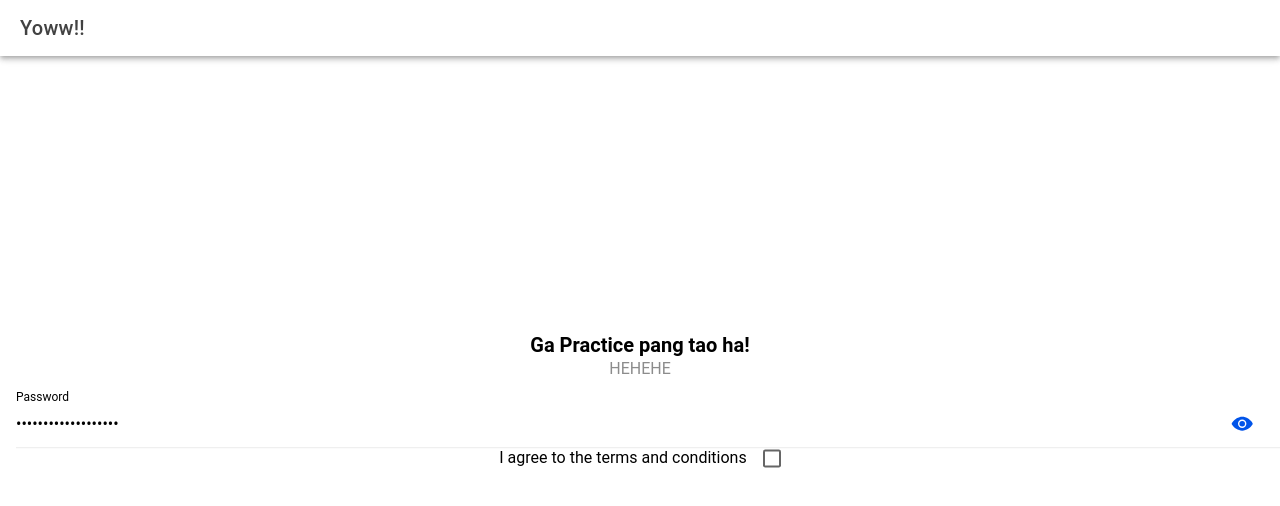
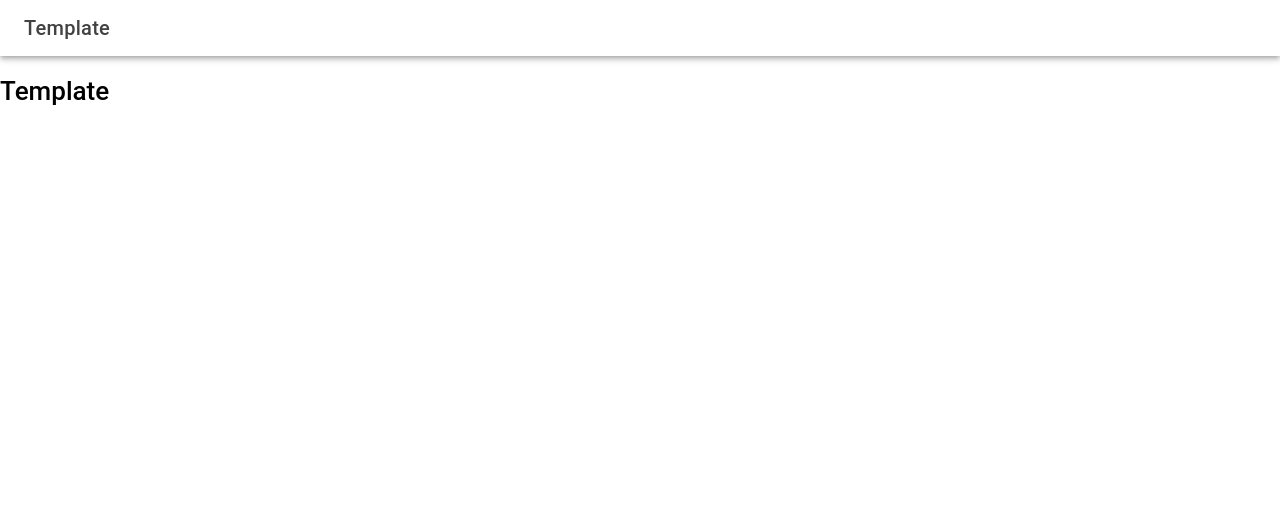
Before and after one commit to jjjjustine/it35b-mobile, a React (Vite) app: page / in a window 1280 px wide. Before the commit this address led to /home. Shown: the top 506 px of the page. Built offline with nearby package versions, Linux system fonts and the light colour scheme.

Commit message:
added working template

```diff
--- a/src/App.tsx
+++ b/src/App.tsx
@@ -32,6 +32,10 @@ import '@ionic/react/css/palettes/dark.system.css';
 
 /* Theme variables */
 import './theme/variables.css';
+import Template from './pages/Template'
+import Menu from './pages/Menu'
+import Login from './pages/Login'
+
 
 setupIonicReact();
 
@@ -39,12 +43,8 @@ const App: React.FC = () => (
   <IonApp>
     <IonReactRouter>
       <IonRouterOutlet>
-        <Route exact path="/home">
-          <Home />
-        </Route>
-        <Route exact path="/">
-          <Redirect to="/home" />
-        </Route>
+       <Route exact path="/" component={Template}/>
+       <Route exact path="/home" component={Home}/>
       </IonRouterOutlet>
     </IonReactRouter>
   </IonApp>
--- /dev/null
+++ b/src/pages/Login.tsx
@@ -0,0 +1,22 @@
+import { IonButtons, IonContent, IonHeader, IonLoginButton, IonPage, IonTitle, IonToolbar  } from "@ionic/react";
+
+const Login: React.FC = () => {
+    return(
+
+        <IonPage>
+    <IonHeader>
+      <IonToolbar>
+        <IonButtons slot="start">
+        <IonLoginButton></IonLoginButton>
+        </IonButtons>
+        <IonTitle>Login</IonTitle>
+        </IonToolbar>
+        </IonHeader>
+        <IonContent fullscreen>
+        <h1>Login</h1>
+        </IonContent>
+        </IonPage>
+    )
+}
+
+export default Login;
--- /dev/null
+++ b/src/pages/Menu.tsx
@@ -0,0 +1,23 @@
+import { IonButtons, IonContent, IonHeader, IonMenuButton, IonPage, IonTitle, IonToolbar  } from "@ionic/react";
+
+const Menu: React.FC = () => {
+    return(
+
+        <IonPage>
+    <IonHeader>
+      <IonToolbar>
+        <IonButtons slot="start">
+            <IonMenuButton></IonMenuButton>
+                </IonButtons>
+            <IonTitle>Menu</IonTitle>
+                </IonToolbar>
+    </IonHeader>
+
+        <IonContent fullscreen>
+        <h1>Menu</h1>
+        </IonContent>
+        </IonPage>
+    )
+}
+
+export default Menu;
--- /dev/null
+++ b/src/pages/Template.tsx
@@ -0,0 +1,22 @@
+import { IonButtons, IonContent, IonHeader, IonMenuButton, IonPage, IonTitle, IonToolbar  } from "@ionic/react";
+
+const Template: React.FC = () => {
+    return(
+
+        <IonPage>
+    <IonHeader>
+      <IonToolbar>
+        <IonButtons slot="start">
+        <IonMenuButton></IonMenuButton>
+        </IonButtons>
+        <IonTitle>Template</IonTitle>
+        </IonToolbar>
+        </IonHeader>
+        <IonContent fullscreen>
+        <h1>Template</h1>
+        </IonContent>
+        </IonPage>
+    )
+}
+
+export default Template;
```
Also changed, not shown: 1 other file (tests, documents, lock files or other folders).
